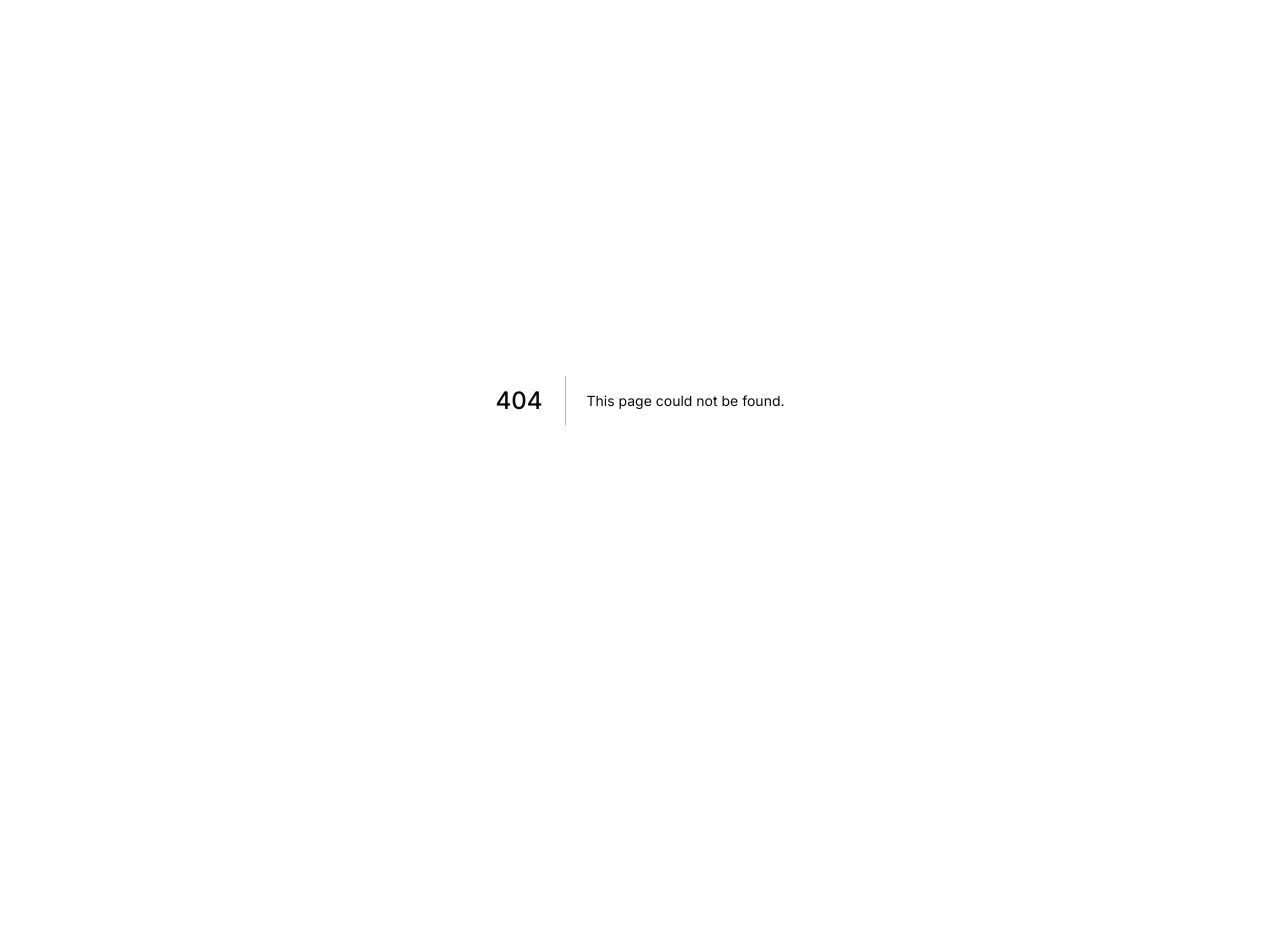
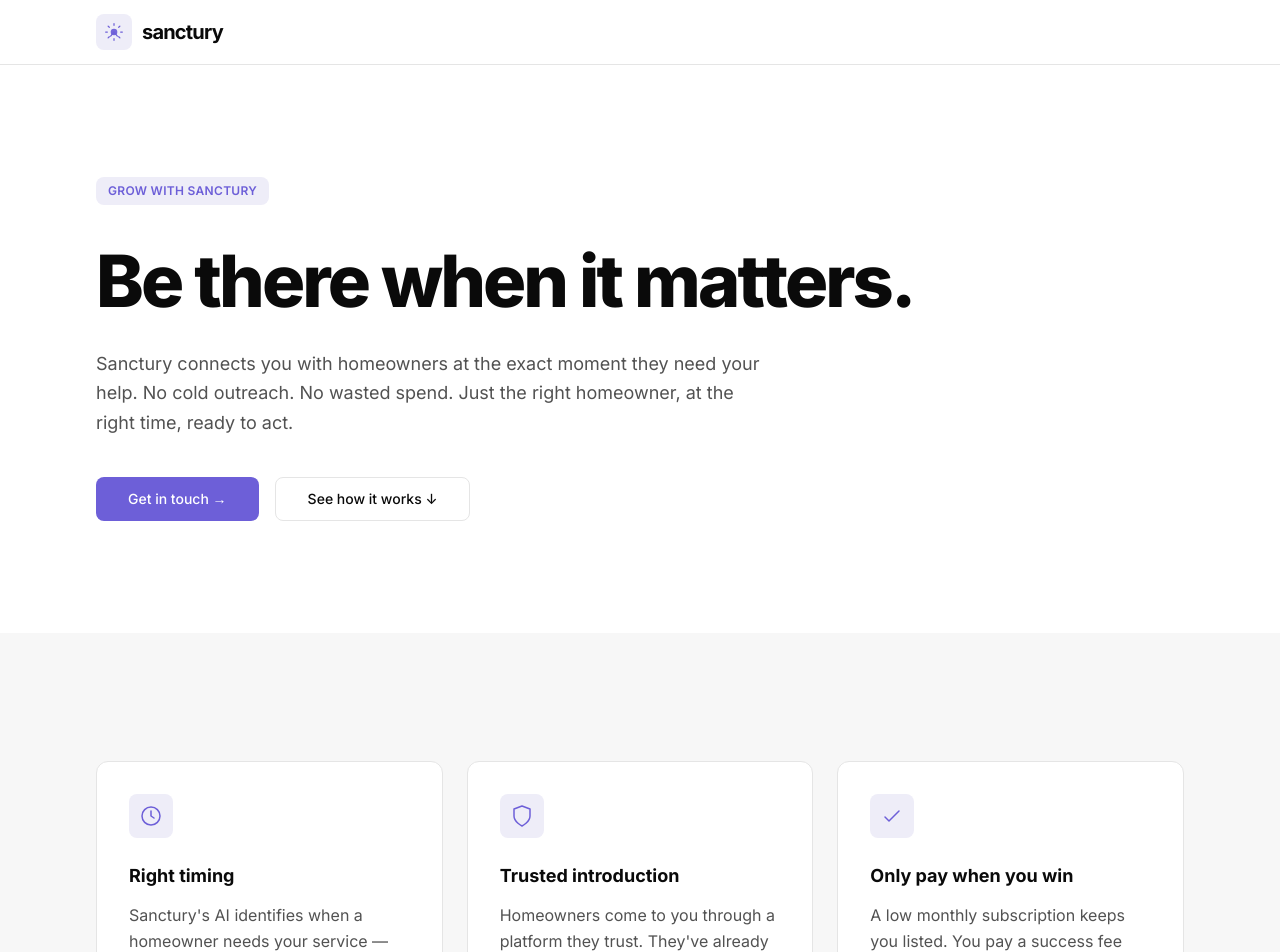
Before and after one commit to ratherspicy/sanctury, a Next.js app: page /partners in a window 1280 px wide. Before the commit this address had no page. Shown: the top 952 px of the page. Before the commit the page ends 800 px from the top, so only its background shows below. Built offline with nearby package versions, Linux system fonts and the light colour scheme.

Commit message:
feat: /partners landing page

```diff
--- /dev/null
+++ b/app/partners/page.tsx
@@ -0,0 +1,192 @@
+import { SiteHeader } from "../components/site-header";
+import { SancturyLogo } from "../components/sanctury-logo";
+
+const PARTNER_FEATURES = [
+  {
+    icon: "clock" as const,
+    title: "Right timing",
+    body: "Sanctury's AI identifies when a homeowner needs your service — refix windows, insurance gaps, maintenance due. You're notified the moment they're ready.",
+  },
+  {
+    icon: "shield" as const,
+    title: "Trusted introduction",
+    body: "Homeowners come to you through a platform they trust. They've already seen the problem. You arrive as the solution, not a sales pitch.",
+  },
+  {
+    icon: "check" as const,
+    title: "Only pay when you win",
+    body: "A low monthly subscription keeps you listed. You pay a success fee only when a homeowner chooses you. No win, no fee.",
+  },
+];
+
+function FeatureIcon({ icon }: { icon: "clock" | "shield" | "check" }) {
+  if (icon === "clock") {
+    return (
+      <svg viewBox="0 0 24 24" fill="none" className="h-6 w-6" aria-hidden>
+        <circle cx="12" cy="12" r="9" stroke="currentColor" strokeWidth="1.5" />
+        <path
+          d="M12 7v5l3 2"
+          stroke="currentColor"
+          strokeWidth="1.5"
+          strokeLinecap="round"
+          strokeLinejoin="round"
+        />
+      </svg>
+    );
+  }
+
+  if (icon === "shield") {
+    return (
+      <svg viewBox="0 0 24 24" fill="none" className="h-6 w-6" aria-hidden>
+        <path
+          d="M12 22s8-4 8-10V5l-8-3-8 3v7c0 6 8 10 8 10z"
+          stroke="currentColor"
+          strokeWidth="1.5"
+          strokeLinecap="round"
+          strokeLinejoin="round"
+        />
+      </svg>
+    );
+  }
+
+  return (
+    <svg viewBox="0 0 24 24" fill="none" className="h-6 w-6" aria-hidden>
+      <path
+        d="M5 13l4 4L19 7"
+        stroke="currentColor"
+        strokeWidth="1.5"
+        strokeLinecap="round"
+        strokeLinejoin="round"
+      />
+    </svg>
+  );
+}
+
+export default function PartnersPage() {
+  return (
+    <div className="flex min-h-full flex-col bg-surface">
+      <SiteHeader minimal />
+
+      <main className="flex-1">
+        <section className="bg-surface">
+          <div className="mx-auto max-w-6xl px-6 pb-20 pt-20 lg:px-8 lg:pb-28 lg:pt-28">
+            <div className="max-w-4xl">
+              <p className="badge-violet mb-10">Grow with Sanctury</p>
+              <h1 className="text-hero text-foreground max-sm:text-5xl max-sm:tracking-[-0.03em]">
+                Be there when it matters.
+              </h1>
+              <p className="mt-8 max-w-2xl text-lg leading-relaxed text-muted">
+                Sanctury connects you with homeowners at the exact moment they
+                need your help. No cold outreach. No wasted spend. Just the right
+                homeowner, at the right time, ready to act.
+              </p>
+              <div className="mt-10 flex flex-col gap-4 sm:flex-row sm:items-center">
+                <a href="/contact" className="btn-violet h-11 px-8">
+                  Get in touch →
+                </a>
+                <a href="#how" className="btn-ghost h-11 px-8">
+                  See how it works ↓
+                </a>
+              </div>
+            </div>
+          </div>
+        </section>
+
+        <section className="bg-bg-secondary py-24 lg:py-32">
+          <div className="mx-auto max-w-6xl px-6 lg:px-8">
+            <div className="grid gap-6 md:grid-cols-3">
+              {PARTNER_FEATURES.map((item) => (
+                <article key={item.title} className="card flex flex-col p-8">
+                  <div className="flex h-11 w-11 items-center justify-center rounded-lg bg-violet-light text-violet">
+                    <FeatureIcon icon={item.icon} />
+                  </div>
+                  <h3 className="mt-6 text-lg font-bold text-foreground">
+                    {item.title}
+                  </h3>
+                  <p className="mt-3 flex-1 text-base leading-relaxed text-muted">
+                    {item.body}
+                  </p>
+                </article>
+              ))}
+            </div>
+          </div>
+        </section>
+
+        <section id="how" className="bg-foreground py-24 lg:py-32">
+          <div className="mx-auto max-w-6xl px-6 text-center lg:px-8">
+            <h2 className="text-h2 !text-white max-sm:text-3xl">
+              The homeowner is ready. Are you?
+            </h2>
+            <p className="mx-auto mt-6 max-w-xl text-base leading-relaxed text-white/70">
+              Sanctury homeowners have already seen their insurance gap, their
+              refix date, their maintenance schedule. When they reach out, they
+              know what they need. Your job is to show up and deliver.
+            </p>
+            <a href="/contact" className="btn-accent mt-10 inline-flex h-11 px-8">
+              Get in touch →
+            </a>
+          </div>
+        </section>
+      </main>
+
+      <footer className="bg-bg-secondary">
+        <div className="mx-auto max-w-6xl px-6 py-14 lg:px-8">
+          <div className="flex flex-col gap-10 md:flex-row md:items-start md:justify-between">
+            <div>
+              <SancturyLogo />
+              <p className="mt-4 max-w-xs text-sm leading-relaxed text-muted">
+                Right, from day one. Built for New Zealand.
+              </p>
+            </div>
+            <div className="flex gap-16">
+              <div>
+                <p className="text-sm font-semibold text-foreground">Product</p>
+                <ul className="mt-4 space-y-3 text-sm text-muted">
+                  <li>
+                    <a href="#tools" className="hover:text-violet">
+                      Home Health Check
+                    </a>
+                  </li>
+                  <li>
+                    <a href="#tools" className="hover:text-violet">
+                      Mortgage Strategy
+                    </a>
+                  </li>
+                  <li>
+                    <a href="#tools" className="hover:text-violet">
+                      Property Intelligence
+                    </a>
+                  </li>
+                </ul>
+              </div>
+              <div>
+                <p className="text-sm font-semibold text-foreground">Company</p>
+                <ul className="mt-4 space-y-3 text-sm text-muted">
+                  <li>
+                    <a href="#about" className="hover:text-violet">
+                      About
+                    </a>
+                  </li>
+                  <li>
+                    <a href="/privacy" className="hover:text-violet">
+                      Privacy
+                    </a>
+                  </li>
+                  <li>
+                    <a href="/contact" className="hover:text-violet">
+                      Contact
+                    </a>
+                  </li>
+                </ul>
+              </div>
+            </div>
+          </div>
+          <div className="mt-12 flex flex-col gap-4 border-t border-border pt-8 text-sm text-muted sm:flex-row sm:items-center sm:justify-between">
+            <p>© {new Date().getFullYear()} Sanctury. Made in Aotearoa New Zealand.</p>
+            <p>Not financial advice. For educational purposes only.</p>
+          </div>
+        </div>
+      </footer>
+    </div>
+  );
+}
```
